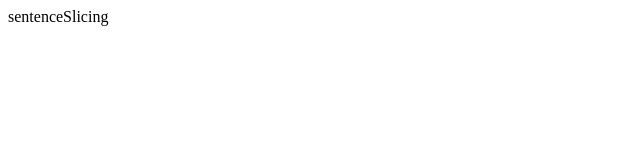
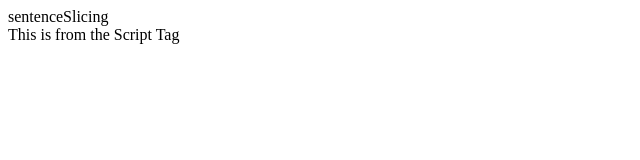
Before and after one commit to swarner2/School, a website: page client/sentenceSlicing/index.html in a window 1280 px wide. Shown: the whole page, without its empty margins (0-640 px from the left). Drawn offline with Linux system fonts and the light colour scheme.

Commit message:
testing heroku

```diff
--- a/client/sentenceSlicing/index.html
+++ b/client/sentenceSlicing/index.html
@@ -5,5 +5,10 @@
 </head>
 <body>
 sentenceSlicing
+<div id="result"></div>
+<script>
+	var num = 'This is from the Script Tag';
+	document.getElementById('result').innerHTML = num;
+</script>
 </body>
 </html>
```
